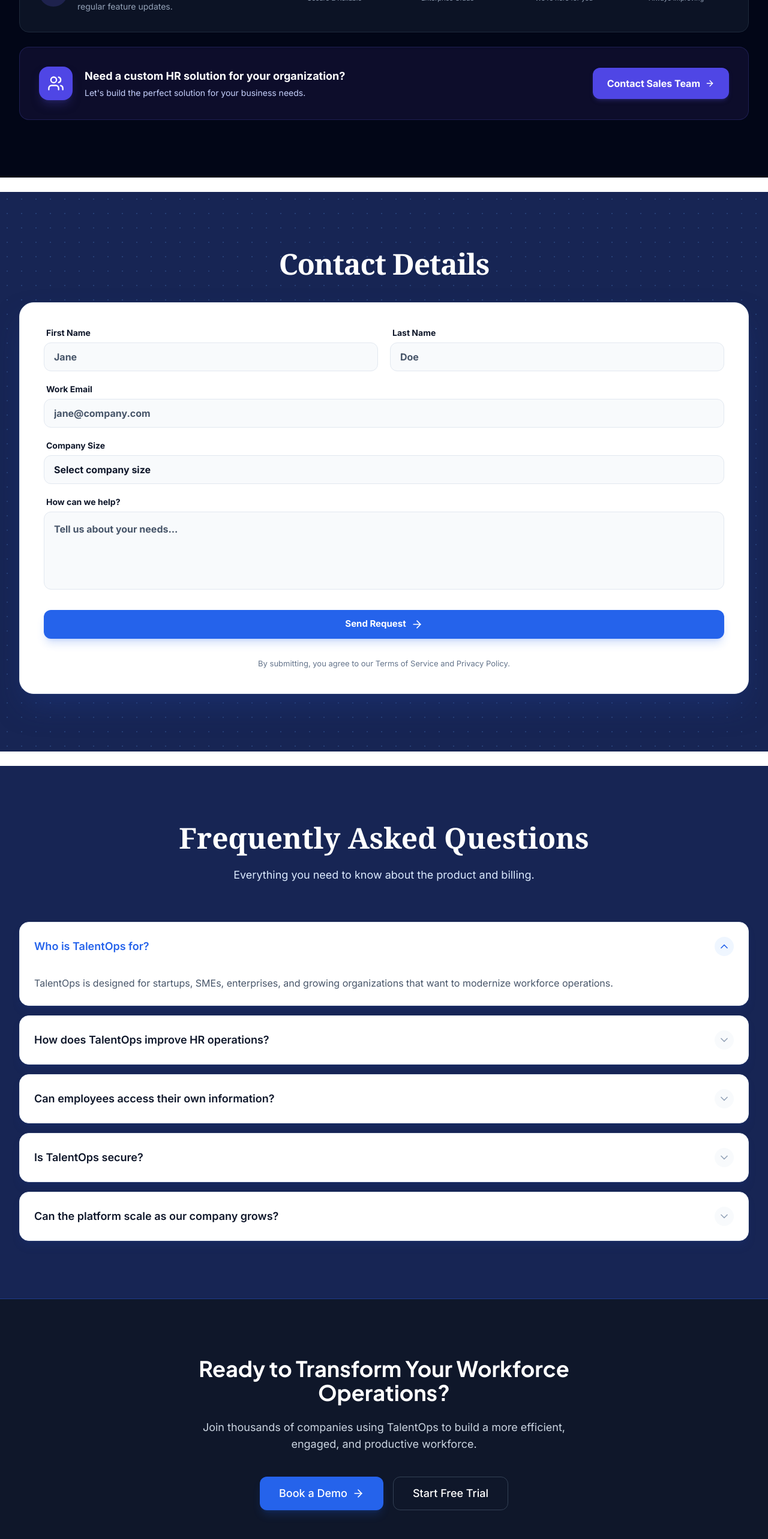
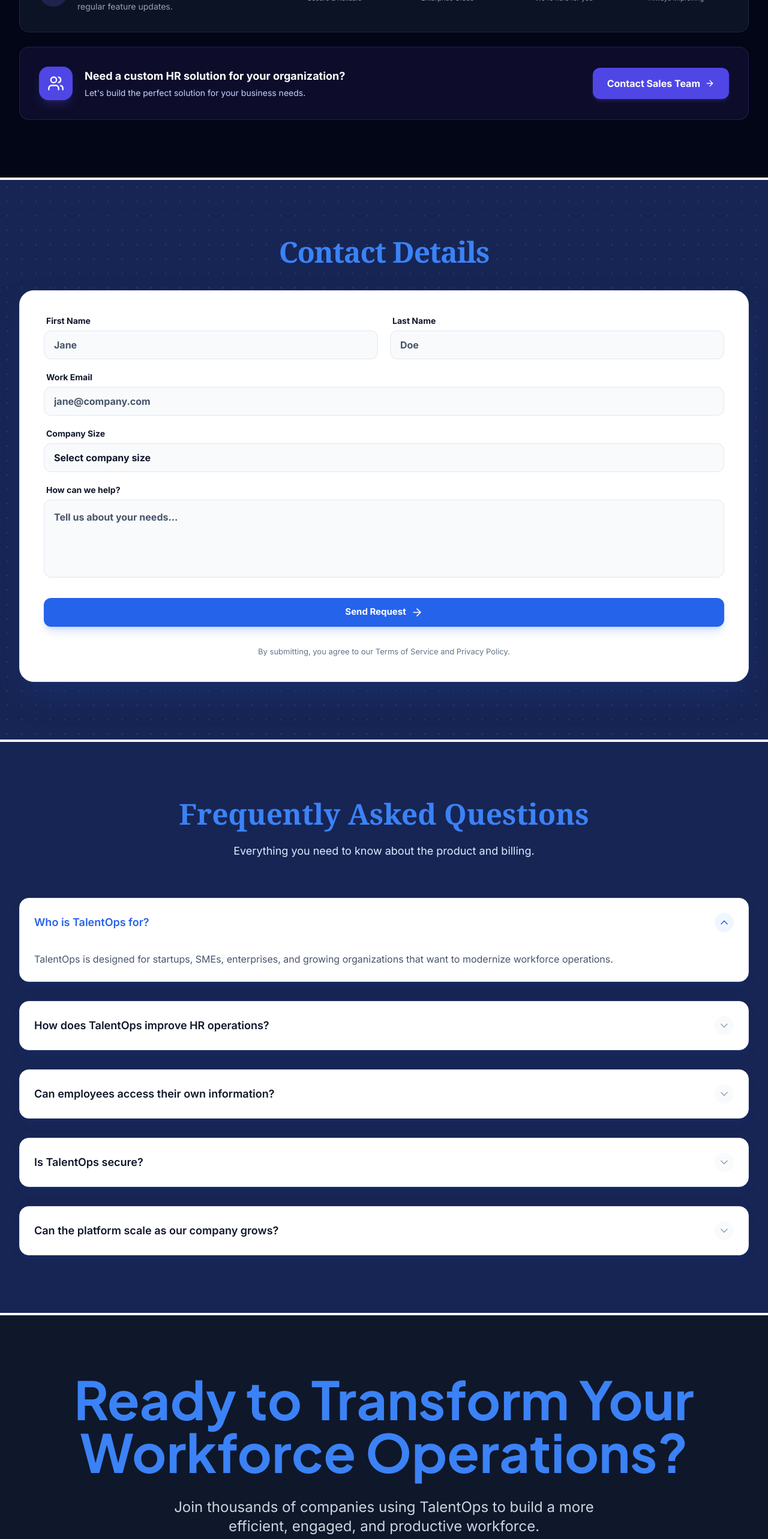
Before and after one commit to Deepthiswarupa/T-ops-LP, a React (Vite) app: page / in a window 1280 px wide. Shown: the part 6908-9474 px from the top of the page at 60% size. Built offline with nearby package versions, Linux system fonts and the light colour scheme.

Commit message:
Update CTA colors, fonts, and widths

```diff
--- a/src/components/sections/ActionableInsightsSection.tsx
+++ b/src/components/sections/ActionableInsightsSection.tsx
@@ -71,7 +71,7 @@
   ];
 
   return (
-    <section id="pricing" className="py-24 bg-slate-950 relative border-b-[24px] border-white">
+    <section id="pricing" className="py-24 bg-slate-950 relative border-b-[4px] border-white">
       <div className="max-w-[1400px] mx-auto px-6 lg:px-8 relative z-10">
 
         {/* Header */}
--- a/src/components/sections/ContactSalesSection.tsx
+++ b/src/components/sections/ContactSalesSection.tsx
@@ -3,7 +3,7 @@
 
 export function ContactSalesSection() {
   return (
-    <section id="contact" className="relative py-24 bg-blue-950 overflow-hidden text-slate-100 border-b-[24px] border-white">
+    <section id="contact" className="relative py-24 bg-blue-950 overflow-hidden text-slate-100 border-b-[4px] border-white">
       {/* Subtle dotted background pattern */}
       <div
         className="absolute inset-0 z-0 opacity-20"
@@ -14,7 +14,7 @@
       />
 
       <div className="relative z-10 max-w-[1400px] mx-auto px-6 lg:px-8">
-        <h2 className="text-4xl md:text-5xl font-serif font-bold text-center mb-10 text-white tracking-tight">
+        <h2 className="text-4xl md:text-5xl font-serif font-bold text-center mb-10 text-blue-500 tracking-tight">
           Contact Details
         </h2>
 
--- a/src/components/sections/FAQSection.tsx
+++ b/src/components/sections/FAQSection.tsx
@@ -31,7 +31,7 @@
   const [openIndex, setOpenIndex] = useState<number | null>(0);
 
   return (
-    <section className="py-24 bg-blue-950 border-b border-blue-900">
+    <section className="py-24 bg-blue-950 border-b-[4px] border-white">
       <div className="max-w-[1400px] mx-auto px-6 lg:px-8">
         <div className="text-center mb-16 flex flex-col items-center">
           <motion.div
@@ -40,7 +40,7 @@
             viewport={{ once: true }}
             transition={{ duration: 0.6 }}
           >
-            <h2 className="text-4xl md:text-5xl font-serif font-bold text-white mb-6">
+            <h2 className="text-4xl md:text-5xl font-serif font-bold text-blue-500 mb-6">
               Frequently Asked Questions
             </h2>
             <p className="text-lg text-blue-100">
@@ -49,7 +49,7 @@
           </motion.div>
         </div>
 
-        <div className="space-y-4">
+        <div className="space-y-8">
           {faqs.map((faq, i) => (
             <motion.div
               key={i}
--- a/src/components/sections/FinalCTASection.tsx
+++ b/src/components/sections/FinalCTASection.tsx
@@ -6,11 +6,11 @@
 export function FinalCTASection() {
   return (
     <section className="py-24 bg-slate-900 text-center">
-      <div className="max-w-3xl mx-auto px-6">
-        <h2 className="text-3xl md:text-4xl font-display font-bold text-white mb-6">
+      <div className="w-full max-w-[1400px] mx-auto px-4 md:px-8">
+        <h2 className="text-5xl md:text-7xl lg:text-[5.5rem] font-display font-bold text-blue-500 mb-8 leading-tight">
           Ready to Transform Your Workforce Operations?
         </h2>
-        <p className="text-slate-300 text-lg mb-10 max-w-2xl mx-auto">
+        <p className="text-slate-300 text-2xl mb-12 max-w-3xl mx-auto">
           Join thousands of companies using TalentOps to build a more efficient, engaged, and productive workforce.
         </p>
         <div className="flex flex-col sm:flex-row justify-center items-center gap-4">
```
